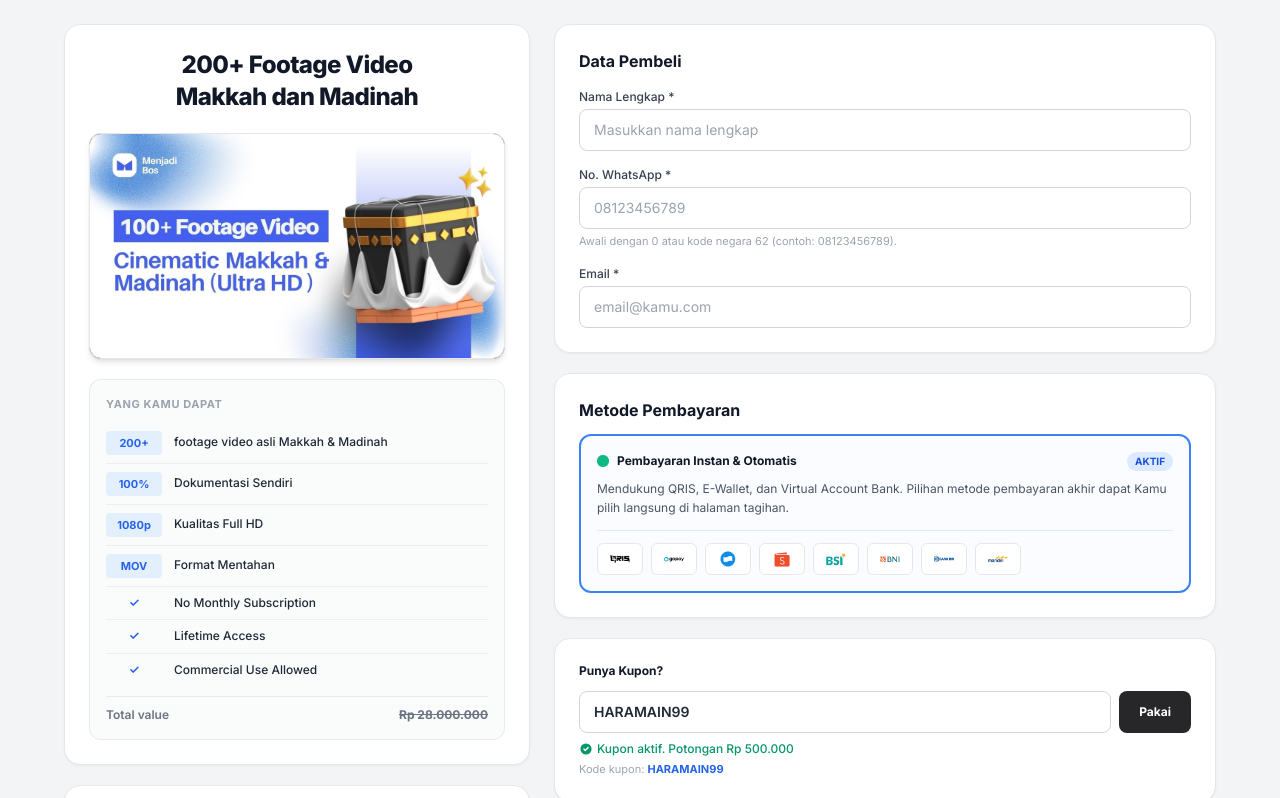
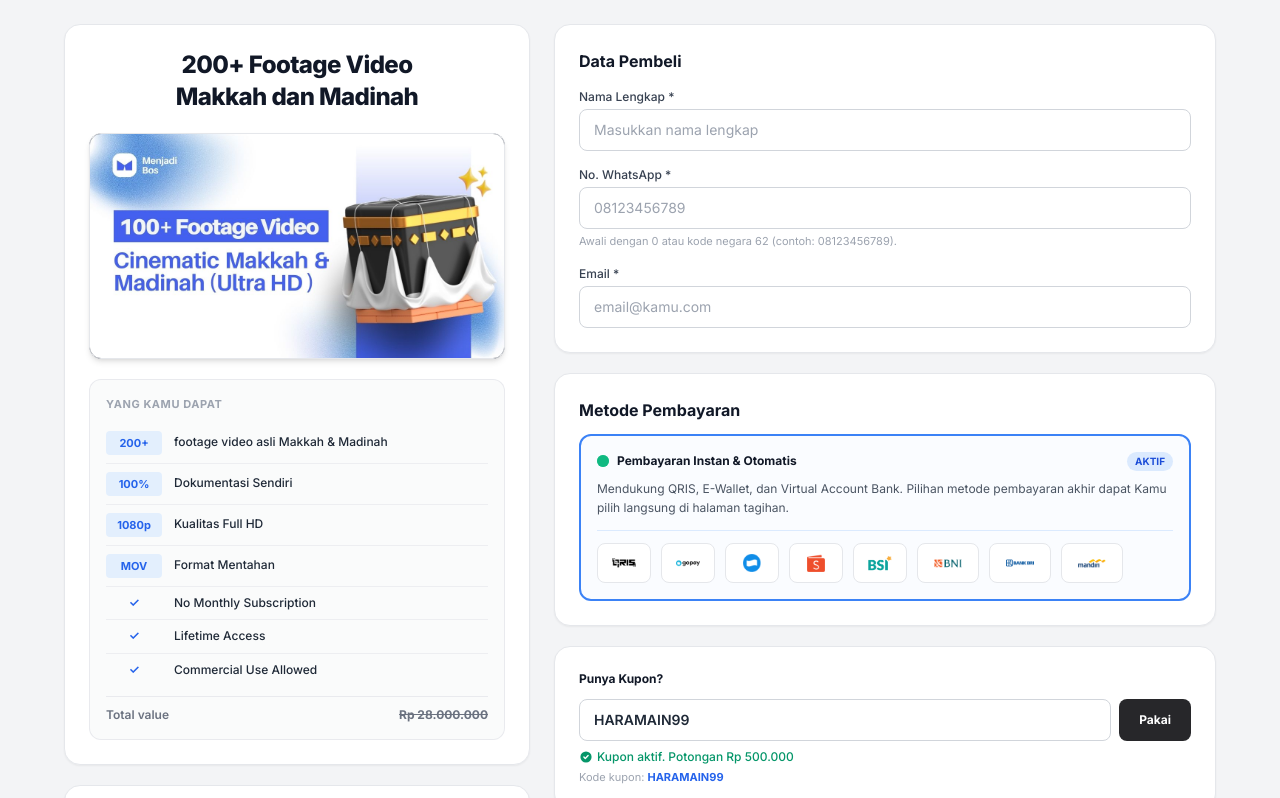
Before and after one commit to menjadibos/lp-footageharamain, a plain HTML site: page checkout/index.html in a window 1280 px wide. Shown: the top 798 px of the page. Drawn offline with nearby package versions, Linux system fonts and the light colour scheme.

Commit message:
Update index.html

```diff
--- a/checkout/index.html
+++ b/checkout/index.html
@@ -178,38 +178,38 @@
                         </p>
 
                         <!-- Available Payment Method Badges (Enlarged) -->
-                        <div class="flex flex-wrap gap-2 pt-3 border-t border-blue-100 items-center">
+                        <div class="flex flex-wrap gap-2.5 pt-3 border-t border-blue-100 items-center">
                             <!-- QRIS -->
-                            <div class="bg-white px-3 py-1 rounded-md border border-gray-200 flex items-center shadow-2xs h-8">
-                                <img src="icon/qris.png" alt="QRIS" class="h-5 w-auto object-contain" onerror="this.src='https://placehold.co/55x20/ffffff/00a5cf?text=QRIS';">
+                            <div class="bg-white px-3.5 py-1.5 rounded-lg border border-gray-200 flex items-center shadow-2xs h-10">
+                                <img src="icon/qris.png" alt="QRIS" class="h-6 w-auto object-contain" onerror="this.src='https://placehold.co/65x24/ffffff/00a5cf?text=QRIS';">
                             </div>
                             <!-- GoPay -->
-                            <div class="bg-white px-3 py-1 rounded-md border border-gray-200 flex items-center shadow-2xs h-8">
-                                <img src="icon/gopay.png" alt="GoPay" class="h-5 w-auto object-contain" onerror="this.src='https://placehold.co/55x20/ffffff/00a5cf?text=GoPay';">
+                            <div class="bg-white px-3.5 py-1.5 rounded-lg border border-gray-200 flex items-center shadow-2xs h-10">
+                                <img src="icon/gopay.png" alt="GoPay" class="h-6 w-auto object-contain" onerror="this.src='https://placehold.co/65x24/ffffff/00a5cf?text=GoPay';">
                             </div>
                             <!-- DANA -->
-                            <div class="bg-white px-3 py-1 rounded-md border border-gray-200 flex items-center shadow-2xs h-8">
-                                <img src="icon/dana.png" alt="DANA" class="h-5 w-auto object-contain" onerror="this.src='https://placehold.co/55x20/ffffff/108ee9?text=DANA';">
+                            <div class="bg-white px-3.5 py-1.5 rounded-lg border border-gray-200 flex items-center shadow-2xs h-10">
+                                <img src="icon/dana.png" alt="DANA" class="h-6 w-auto object-contain" onerror="this.src='https://placehold.co/65x24/ffffff/108ee9?text=DANA';">
                             </div>
                             <!-- ShopeePay -->
-                            <div class="bg-white px-3 py-1 rounded-md border border-gray-200 flex items-center shadow-2xs h-8">
-                                <img src="icon/shopeepay.png" alt="ShopeePay" class="h-5 w-auto object-contain" onerror="this.src='https://placehold.co/65x20/ffffff/ee4d2d?text=ShopeePay';">
+                            <div class="bg-white px-3.5 py-1.5 rounded-lg border border-gray-200 flex items-center shadow-2xs h-10">
+                                <img src="icon/shopeepay.png" alt="ShopeePay" class="h-6 w-auto object-contain" onerror="this.src='https://placehold.co/75x24/ffffff/ee4d2d?text=ShopeePay';">
                             </div>
                             <!-- BSI -->
-                            <div class="bg-white px-3 py-1 rounded-md border border-gray-200 flex items-center shadow-2xs h-8">
-                                <img src="icon/BSI.png" alt="BSI" class="h-5 w-auto object-contain" onerror="this.src='https://placehold.co/40x20/ffffff/00a39d?text=BSI';">
+                            <div class="bg-white px-3.5 py-1.5 rounded-lg border border-gray-200 flex items-center shadow-2xs h-10">
+                                <img src="icon/BSI.png" alt="BSI" class="h-6 w-auto object-contain" onerror="this.src='https://placehold.co/50x24/ffffff/00a39d?text=BSI';">
                             </div>
-                            <!-- BNI -->
-                            <div class="bg-white px-3 py-1 rounded-md border border-gray-200 flex items-center shadow-2xs h-8">
-                                <img src="icon/BNI.png" alt="BNI" class="h-5 w-auto object-contain" onerror="this.src='https://placehold.co/40x20/ffffff/f26522?text=BNI';">
+                            <!-- BNI (Enlarged) -->
+                            <div class="bg-white px-4 py-1.5 rounded-lg border border-gray-200 flex items-center shadow-2xs h-10">
+                                <img src="icon/BNI.png" alt="BNI" class="h-7 w-auto object-contain" onerror="this.src='https://placehold.co/55x28/ffffff/f26522?text=BNI';">
                             </div>
-                            <!-- BRI -->
-                            <div class="bg-white px-3 py-1 rounded-md border border-gray-200 flex items-center shadow-2xs h-8">
-                                <img src="icon/BRI.png" alt="BRI" class="h-5 w-auto object-contain" onerror="this.src='https://placehold.co/40x20/ffffff/00529c?text=BRI';">
+                            <!-- BRI (Enlarged) -->
+                            <div class="bg-white px-4 py-1.5 rounded-lg border border-gray-200 flex items-center shadow-2xs h-10">
+                                <img src="icon/BRI.png" alt="BRI" class="h-7 w-auto object-contain" onerror="this.src='https://placehold.co/55x28/ffffff/00529c?text=BRI';">
                             </div>
-                            <!-- Mandiri -->
-                            <div class="bg-white px-3 py-1 rounded-md border border-gray-200 flex items-center shadow-2xs h-8">
-                                <img src="icon/MANDIRI.png" alt="Mandiri" class="h-5 w-auto object-contain" onerror="this.src='https://placehold.co/55x20/ffffff/003d79?text=Mandiri';">
+                            <!-- Mandiri (Enlarged) -->
+                            <div class="bg-white px-4 py-1.5 rounded-lg border border-gray-200 flex items-center shadow-2xs h-10">
+                                <img src="icon/MANDIRI.png" alt="Mandiri" class="h-7 w-auto object-contain" onerror="this.src='https://placehold.co/70x28/ffffff/003d79?text=Mandiri';">
                             </div>
                         </div>
                     </div>
```
